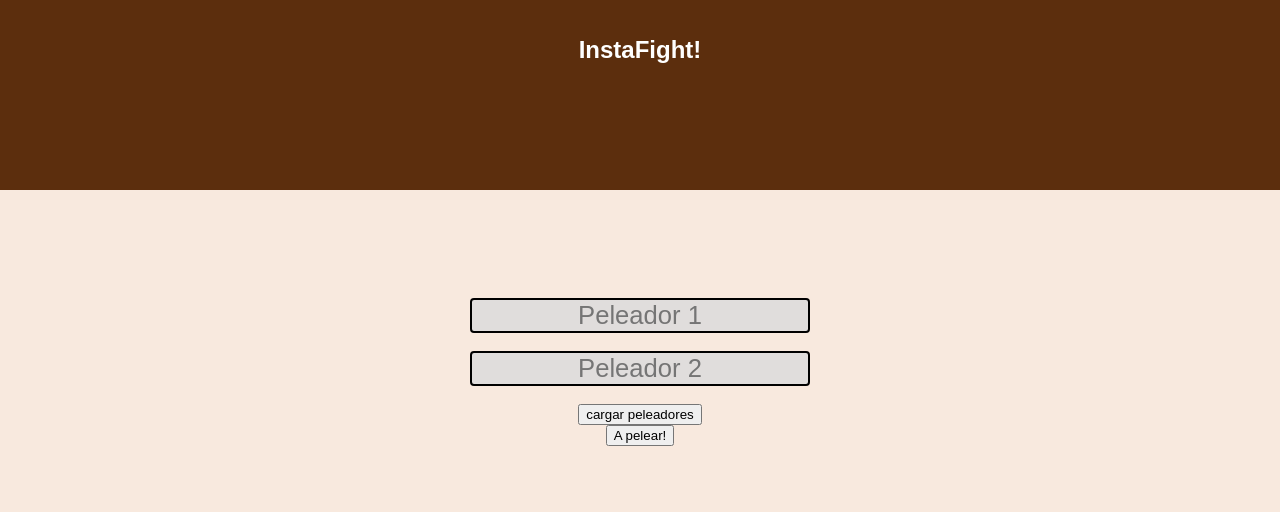
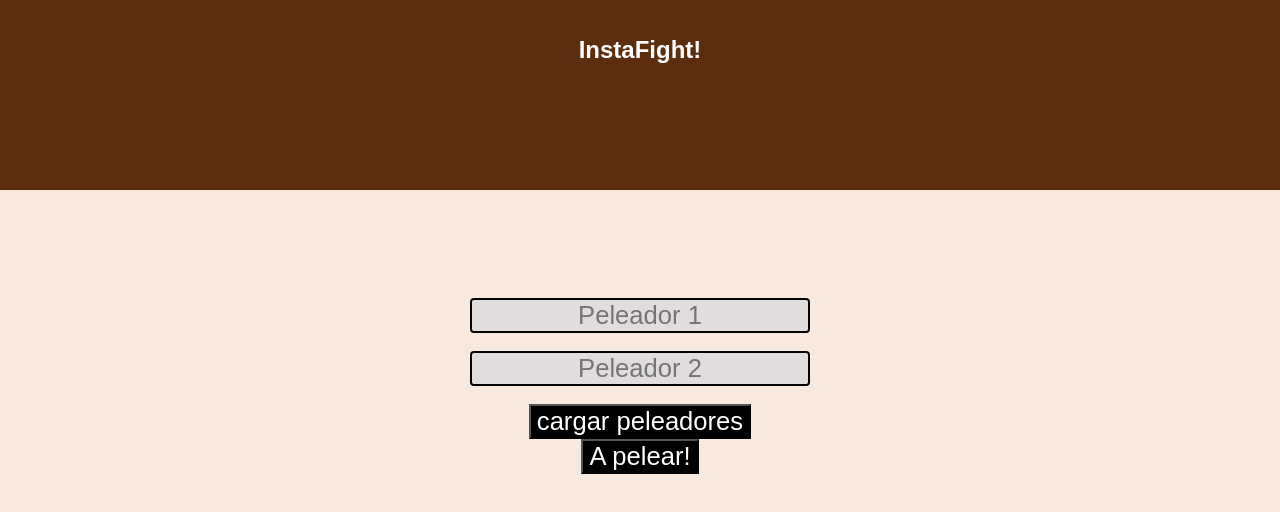
Before and after one commit to JuanCamiloUsecheRodriguez/parcial1Web, a React (Create React App) app in the folder frontend/: page / in a window 1280 px wide. Shown: the top 512 px of the page. Built offline with nearby package versions, Linux system fonts and the light colour scheme.

Commit message:
cambios css

```diff
--- a/frontend/src/App.css
+++ b/frontend/src/App.css
@@ -27,6 +27,12 @@
   padding-top: 7vw;
 }
 
+button {
+  font-size: 2vw;
+  color: white;
+  background-color: black;
+}
+
 input {
   font-size: 2vw;
   text-align: center;
```
